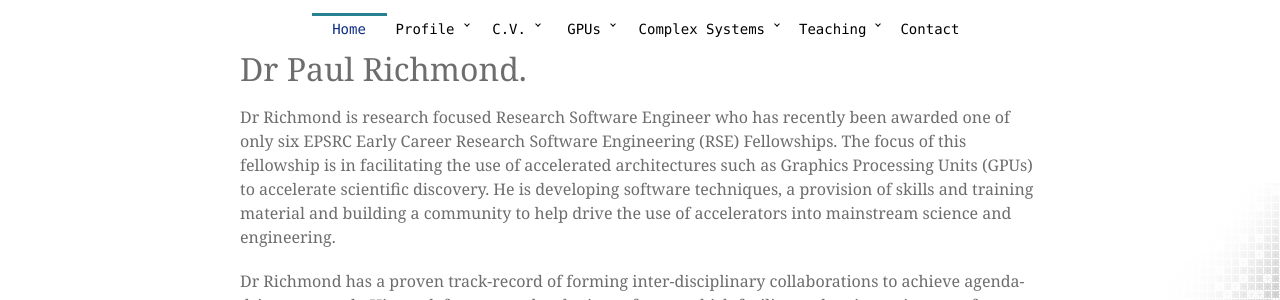
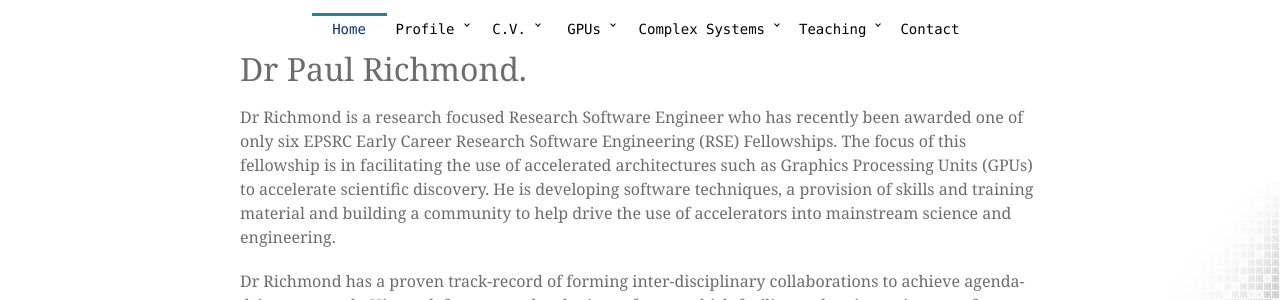
Before and after one commit to mondus/mondus.github.io, a Jekyll site: the page built from index.md, in a window 1280 px wide. Shown: the part 177-477 px from the top of the page. Built offline with Jekyll 4.4.1, drawn with Linux system fonts in a browser that asks for light colours; nearby versions of some CDN libraries; some web fonts are replaced.

```diff
--- a/index.md
+++ b/index.md
@@ -5,7 +5,7 @@ layout: homepage
 
 # Dr Paul Richmond.
 
-Dr Richmond is research focused Research Software Engineer who has recently been awarded one of only six EPSRC Early Career Research Software Engineering (RSE) Fellowships. The focus of this fellowship is in facilitating the use of accelerated architectures such as Graphics Processing Units (GPUs) to accelerate scientific discovery. He is developing software techniques, a provision of skills and training material and building a community to help drive the use of accelerators into mainstream science and engineering.
+Dr Richmond is a research focused Research Software Engineer who has recently been awarded one of only six EPSRC Early Career Research Software Engineering (RSE) Fellowships. The focus of this fellowship is in facilitating the use of accelerated architectures such as Graphics Processing Units (GPUs) to accelerate scientific discovery. He is developing software techniques, a provision of skills and training material and building a community to help drive the use of accelerators into mainstream science and engineering.
 
 Dr Richmond has a proven track-record of forming inter-disciplinary collaborations to achieve agenda-driven research. His work focuses on developing software which facilitates the pioneering use of emerging high-performance computing architectures for complex systems simulation within computational science and engineering. He is an excellent communicator with a long term record of engaging scientists and engineers from diverse interdisciplinary fields to deliver requirement-driven software solutions.
 
```
